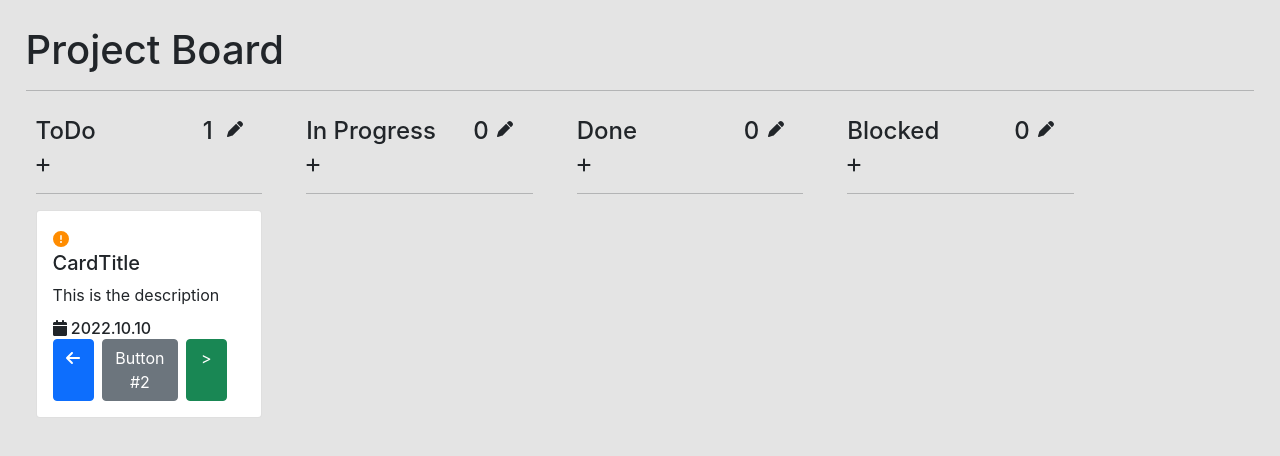
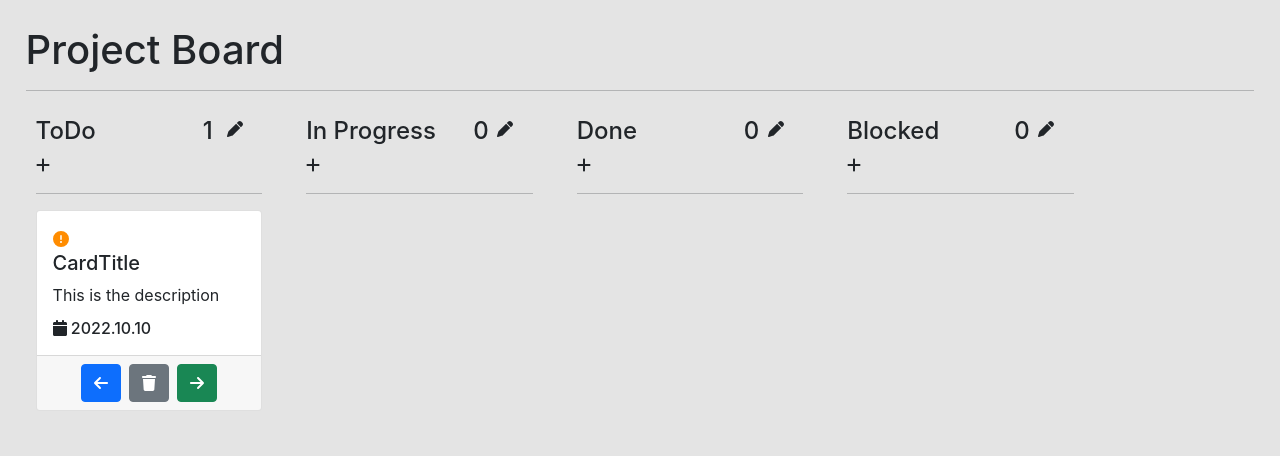
Before and after one commit to G-Greg/ToDoApp, a React (Create React App) app in the folder ToDoReactWithBackend/react-frontend/: page / in a window 1280 px wide. Shown: the top 456 px of the page. Built offline with nearby package versions, Linux system fonts and the light colour scheme; no server answers.

Commit message:
delete implement

```diff
--- a/ToDoReactWithBackend/react-frontend/src/js/Board.jsx
+++ b/ToDoReactWithBackend/react-frontend/src/js/Board.jsx
@@ -7,11 +7,13 @@ export class Board extends React.Component{
     constructor() {
         super();
         this.state = {
+            counter: 1,
             allNotes: [
                 {
                     title: "ToDo",
                     notes: [
                         {
+                            id: 0,
                             priority: 1,
                             cardTitle: "CardTitle",
                             desc: "This is the description",
@@ -35,6 +37,12 @@ export class Board extends React.Component{
         }
     }
 
+    setCounter = () => {
+        this.setState({
+            counter: this.state.counter+1
+        })
+    }
+
     handleTitleChange = (value, columnIndex) => {
         this.setState({
             ...this.state.allNotes[columnIndex].title = value
@@ -43,9 +51,11 @@ export class Board extends React.Component{
     }
 
     handleNewNote = (priority, title, desc, date, columnIndex) => {
+        this.setCounter()
         this.setState({
             ...this.state.allNotes[columnIndex].notes.push(
             {
+                id: this.state.counter,
                 priority: priority,
                 cardTitle: title,
                 desc: desc,
@@ -53,6 +63,13 @@ export class Board extends React.Component{
             })
         })
         this.forceUpdate()
+    }
+
+    handleDeleteNote = (id, columnIndex) => {
+        console.log(id, columnIndex)
+        delete this.state.allNotes[columnIndex][id]
+        this.forceUpdate()
+
     }
 
     componentDidMount(){
@@ -69,7 +86,10 @@ export class Board extends React.Component{
                 <Row md={5}>
                 {
                     this.state.allNotes.map((_, boardIndex) =>
-                        <BoardNoteTable key={boardIndex} nemkey={boardIndex} name={this.state.allNotes[boardIndex].title} notes={this.state.allNotes[boardIndex].notes} handleTitle={this.handleTitleChange} handleNote={this.handleNewNote}/>
+                        <BoardNoteTable key={boardIndex} nemkey={boardIndex} name={this.state.allNotes[boardIndex].title} notes={this.state.allNotes[boardIndex].notes}
+                        handleTitle={this.handleTitleChange}
+                        handleNote={this.handleNewNote}
+                        handleDelete={this.handleDeleteNote}/>
                     )
                 }
                 </Row>
--- a/ToDoReactWithBackend/react-frontend/src/js/BoardNoteTable.js
+++ b/ToDoReactWithBackend/react-frontend/src/js/BoardNoteTable.js
@@ -77,10 +77,13 @@ export class BoardNoteTable extends React.Component{
                         return(
                         <Note
                             key = {noteIndex}
+                            id = {note.id}
+                            columnIndex = {this.props.nemkey}
                             priority = {note.priority}
                             title = {note.cardTitle}
                             desc = {note.desc}
                             date = {note.date}
+                            handleDelete = {this.props.handleDelete}
                         />)})
                         }
             </div>
--- a/ToDoReactWithBackend/react-frontend/src/js/Note.js
+++ b/ToDoReactWithBackend/react-frontend/src/js/Note.js
@@ -4,9 +4,9 @@ import { Row } from 'react-bootstrap';
 import { Col } from 'react-bootstrap';
 import { Card } from 'react-bootstrap';
 import { FontAwesomeIcon } from '@fortawesome/react-fontawesome';
-import { faCalendar, faExclamationCircle, faArrowLeft } from '@fortawesome/free-solid-svg-icons';
+import { faCalendar, faExclamationCircle, faArrowLeft, faArrowRight, faTrash } from '@fortawesome/free-solid-svg-icons';
 
-const Note = ({priority, title, desc, date}) => {
+const Note = ({id, priority, title, desc, date, handleDelete, columnIndex}) => {
     const getColor = () => {
         if (priority === 0){
             return "red"
@@ -22,6 +22,11 @@ const Note = ({priority, title, desc, date}) => {
         }
     }
 
+    const prepareDelete = () => {
+        console.log(id, columnIndex)
+        handleDelete(id, columnIndex)
+    }
+
     return(
         <Card style={{marginBottom: '3%'}}>
             <Card.Body>
@@ -35,14 +40,14 @@ const Note = ({priority, title, desc, date}) => {
                         <Card.Title>{title}</Card.Title>
                         <Card.Text>{desc}</Card.Text>
                         <Card.Subtitle><FontAwesomeIcon icon={faCalendar} /> {date}</Card.Subtitle>
-                    <Row className="mx-0">
-                        <Button as={Col} variant="primary"><FontAwesomeIcon icon={faArrowLeft}/></Button>
-                        <Button as={Col} variant="secondary" className="mx-2">Button #2</Button>
-                        <Button as={Col} variant="success">{'>'}</Button>
-                    </Row>
+
                     </Col>
                 </Row>
             </Card.Body>
+        <Card.Footer className="text-center">
+            <Button as={Col} variant="primary"><FontAwesomeIcon icon={faArrowLeft}/></Button>
+            <Button as={Col} variant="secondary" className="mx-2" onClick={prepareDelete}><FontAwesomeIcon icon={faTrash}/></Button>
+            <Button as={Col} variant="success"><FontAwesomeIcon icon={faArrowRight}/></Button></Card.Footer>
         </Card>
     )
 }
```
